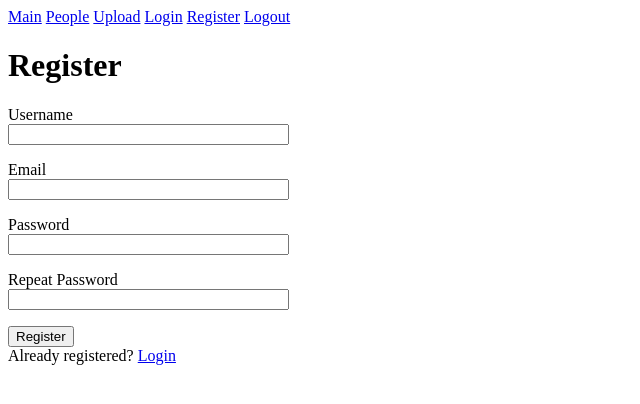
After one commit to Dronzillla/flask_pzp_project, a Flask app: page /auth/register in a window 1280 px wide. The commit adds this page. Shown: the top 404 px of the page, without its empty margins (0-640 px from the left). Run offline with Flask 3, Linux system fonts and the light colour scheme.

Commit message:
Create basic user authentication

```diff
--- /dev/null
+++ b/blueprintapp/blueprints/auth/forms.py
@@ -0,0 +1,37 @@
+from flask_wtf import FlaskForm
+from wtforms import (
+    StringField,
+    PasswordField,
+    BooleanField,
+    SubmitField,
+    ValidationError,
+)
+from wtforms.validators import DataRequired, Length, Email, EqualTo
+from blueprintapp.blueprints.auth.models import User
+
+
+class LoginForm(FlaskForm):
+    email = StringField("Email", validators=[DataRequired(), Length(1, 64), Email()])
+    password = PasswordField("Password", validators=[DataRequired()])
+    remember_me = BooleanField("Remember Me")
+    submit = SubmitField("Sign In")
+
+
+class RegistrationForm(FlaskForm):
+    username = StringField("Username", validators=[DataRequired()])
+    email = StringField("Email", validators=[DataRequired(), Email()])
+    password = PasswordField("Password", validators=[DataRequired()])
+    password2 = PasswordField(
+        "Repeat Password", validators=[DataRequired(), EqualTo("password")]
+    )
+    submit = SubmitField("Register")
+
+    def validate_username(self, username):
+        user = User.query.filter_by(username=username.data).first()
+        if user is not None:
+            raise ValidationError("Username already in use.")
+
+    def validate_email(self, email):
+        user = User.query.filter_by(email=email.data).first()
+        if user is not None:
+            raise ValidationError("Email already registered.")
--- /dev/null
+++ b/blueprintapp/blueprints/auth/routes.py
@@ -0,0 +1,56 @@
+from flask import request, render_template, redirect, url_for, Blueprint, flash
+from flask_login import login_user, logout_user, login_required, current_user
+from blueprintapp.app import db
+from blueprintapp.blueprints.auth.forms import LoginForm, RegistrationForm
+from blueprintapp.blueprints.auth.models import User
+from urllib.parse import urlparse
+
+auth = Blueprint("auth", __name__, template_folder="templates")
+
+
+@auth.route("/register", methods=["GET", "POST"])
+def register():
+    if current_user.is_authenticated:
+        return f"{current_user.username}"
+        # return redirect(url_for("core.index"))
+    form = RegistrationForm()
+    if form.validate_on_submit():
+        user = User(username=form.username.data.lower(), email=form.email.data.lower())
+        user.set_password(form.password.data)
+        db.session.add(user)
+        db.session.commit()
+        flash("Congratulations, you are now a registered user!")
+        return redirect(url_for("auth.login"))
+    return render_template("auth/register.html", form=form)
+
+
+@auth.route("/login", methods=["GET", "POST"])
+def login():
+    nologin = False
+    if current_user.is_authenticated:
+        return f"{current_user.username}"
+        # return redirect(url_for("core.index"))
+    form = LoginForm()
+    if form.validate_on_submit():
+        user = User.query.filter_by(email=form.email.data.lower()).first()
+        if user is None or not user.check_password(form.password.data):
+            nologin = True
+        # if user is None:
+        #     nologin = True
+        #     # form.email.errors.append("Invalid email")
+        # elif not user.check_password(form.password.data):
+        #     nologin = True
+        # form.password.errors.append("Invalid password.")
+        else:
+            login_user(user, remember=form.remember_me.data)
+            next_page = request.args.get("next")
+            if not next_page or urlparse(next_page).netloc != "":
+                next_page = url_for("core.index")
+            return redirect(next_page)
+    return render_template("auth/login.html", form=form, message=nologin)
+
+
+@auth.route("/logout")
+def logout():
+    logout_user()
+    return redirect(url_for("core.index"))
--- /dev/null
+++ b/blueprintapp/blueprints/auth/templates/auth/register.html
@@ -0,0 +1,47 @@
+{% extends "base.html" %}
+{% block title %}Register{% endblock %}
+{% block content %}
+    <div>
+        <form action="" method="post">
+            {{ form.hidden_tag() }}
+            <div>
+                <h1>Register</h1>
+            </div>
+            <p>
+                {{ form.username.label }}<br>
+                {{ form.username(size=32) }}<br>
+                {% for error in form.username.errors %}
+                <span style="color: red;">[{{ error }}]</span>
+                {% endfor %}
+            </p>
+            <p>
+                {{ form.email.label }}<br>
+                {{ form.email(size=32) }}<br>
+                {% for error in form.email.errors %}
+                <span style="color: red;">[{{ error }}]</span>
+                {% endfor %}
+            </p>
+            <p>
+                {{ form.password.label }}<br>
+                {{ form.password(size=32) }}<br>
+                {% for error in form.password.errors %}
+                <span style="color: red;">[{{ error }}]</span>
+                {% endfor %}
+            </p>
+            <p>
+                {{ form.password2.label }}<br>
+                {{ form.password2(size=32) }}<br>
+                {% for error in form.password2.errors %}
+                <span style="color: red;">[{{ error }}]</span>
+                {% endfor %}
+            </p>
+            <div>
+                {{ form.submit() }}
+            </div>
+        </form>
+        <div>
+            <span>Already registered?</span>
+            <a href="{{ url_for('auth.login') }}"><i aria-hidden="true"></i>Login</a>
+        </div>
+    </div>
+{% endblock %}
--- a/blueprintapp/blueprints/core/templates/core/index.html
+++ b/blueprintapp/blueprints/core/templates/core/index.html
@@ -2,8 +2,6 @@
 {% block title %}Core{% endblock %}
 {% block content %}
     <h1>Home page </h1>
-    <a href="{{ url_for('upload.index') }}">Upload</a>
-    <a href="{{ url_for('people.index') }}">People</a>
-    <a href="{{ url_for('upload.delete_all') }}">Delete db data</a>
+    <a href="{{ url_for('upload.delete_all') }}">Delete db data</a><br>
     <a href="{{ url_for('upload.delete_all_sector') }}">Delete sector data</a>
 {% endblock %}
--- a/blueprintapp/blueprints/upload/templates/upload/index.html
+++ b/blueprintapp/blueprints/upload/templates/upload/index.html
@@ -4,7 +4,7 @@
   <body>
     <div class="container">
       <h1>Upload .xlsm File</h1>
-      <form method="POST" enctype="multipart/form-data">
+      <form method="post" enctype="multipart/form-data">
         {{ form.hidden_tag() }}
         {{ form.file.label }}<br>
         {{ form.file() }}<br><br>
--- a/blueprintapp/templates/base.html
+++ b/blueprintapp/templates/base.html
@@ -10,6 +10,9 @@
         <a href="{{ url_for('core.index') }}">Main</a>
         <a href="{{ url_for('people.index') }}">People</a>
         <a href="{{ url_for('upload.index') }}">Upload</a>
+        <a href="{{ url_for('auth.login') }}">Login</a>
+        <a href="{{ url_for('auth.register') }}">Register</a>
+        <a href="{{ url_for('auth.logout') }}">Logout</a>
     </nav>
 
     {% block content %}{% endblock %}
```
Also changed, not shown: blueprintapp/app.py (+8 -0 lines), blueprintapp/blueprints/auth/models.py (added, +28 -0 lines), blueprintapp/blueprints/auth/templates/auth/login.html (added, +42 -0 lines), README.md, blueprintapp/blueprints/auth/__init__.py (added).
